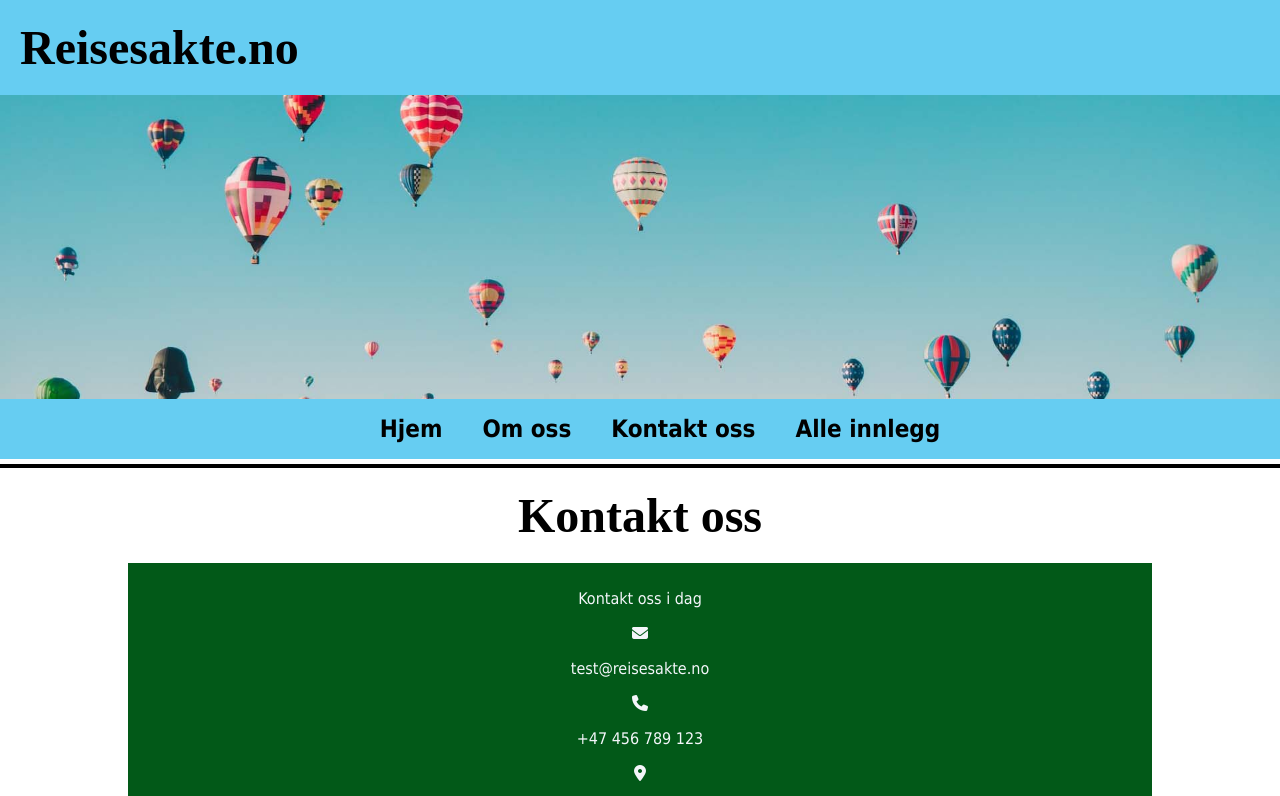
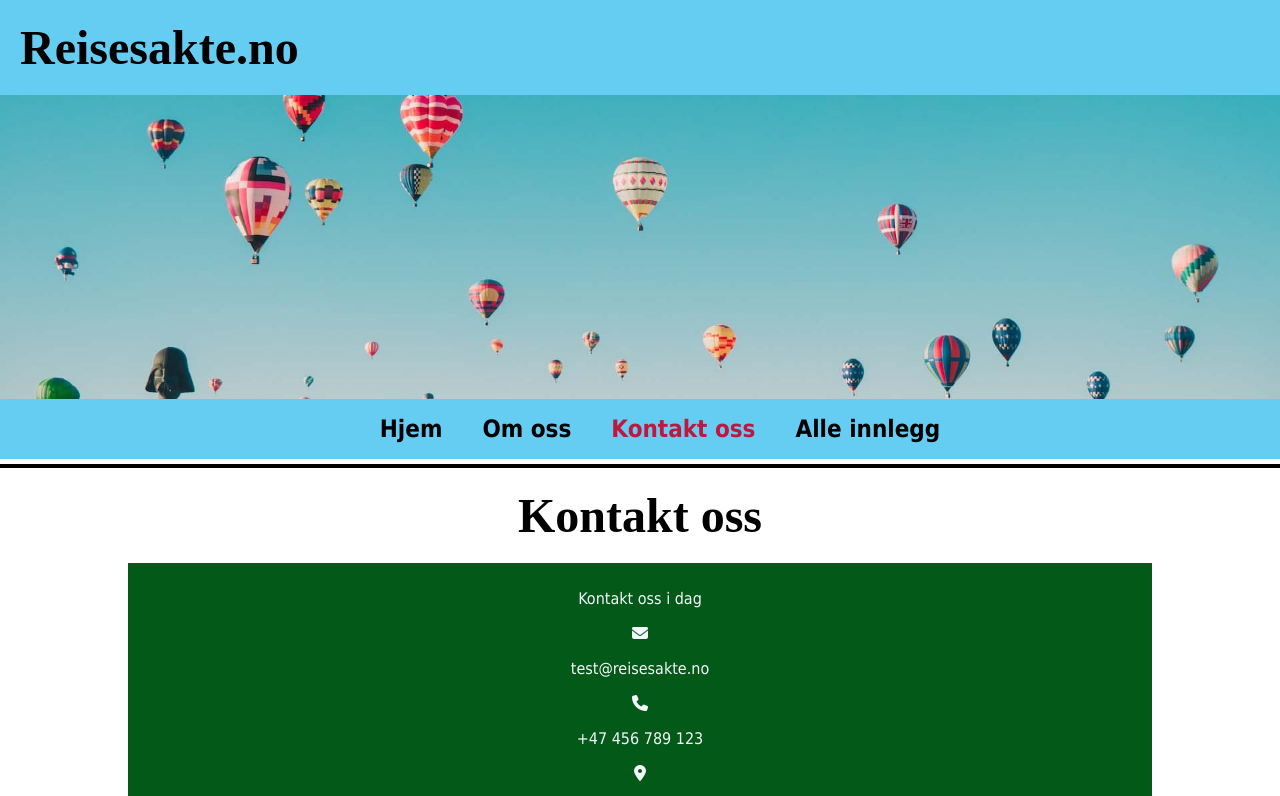
Before and after one commit to Noroff-FEU-Assignments/project-exam-1-halvorvl, a plain HTML site: page contactus.html in a window 1280 px wide. Shown: the top 796 px of the page. Drawn offline with Linux system fonts and the light colour scheme; a web font is replaced by a local one.

Commit message:
Last fixes

```diff
--- a/contactus.html
+++ b/contactus.html
@@ -39,7 +39,9 @@
         <ul class="menu">
           <a href="index.html" class="main_menu"> <li>Hjem</li></a>
           <a href="aboutus.html" class="main_menu"> <li>Om oss</li></a>
-          <a href="contactus.html" class="main_menu"><li>Kontakt oss</li></a>
+          <a href="contactus.html" class="main_menu"
+            ><li class="current_page">Kontakt oss</li></a
+          >
           <a href="mainblogpage.html" class="main_menu"
             ><li>Alle innlegg</li></a
           >
--- a/css/styles.css
+++ b/css/styles.css
@@ -79,6 +79,10 @@ nav {
   background-color: #66cdf2;
   min-width: 100%;
   margin-top: -50px;
+}
+
+.current_page {
+  color: #bf173e;
 }
 
 .hamburger_menu {
```
Also changed, not shown: aboutus.html (+3 -1 lines), index.html (+3 -1 lines), mainblogpage.html (+1 -1 lines).
